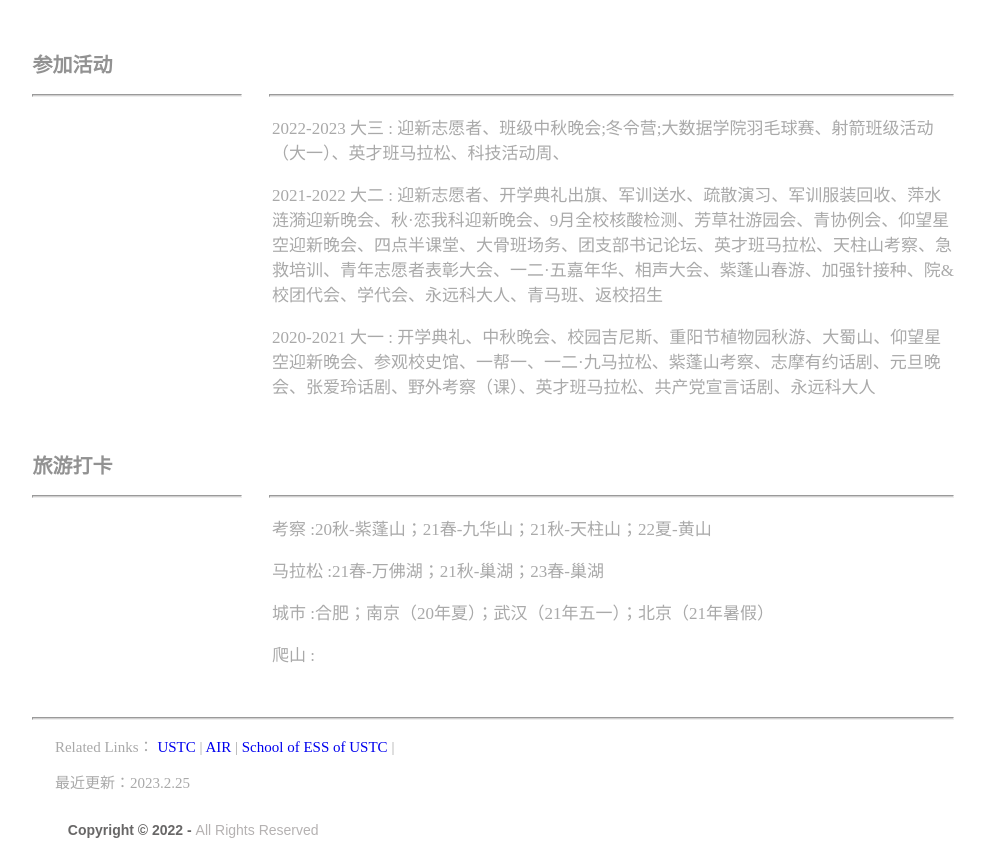
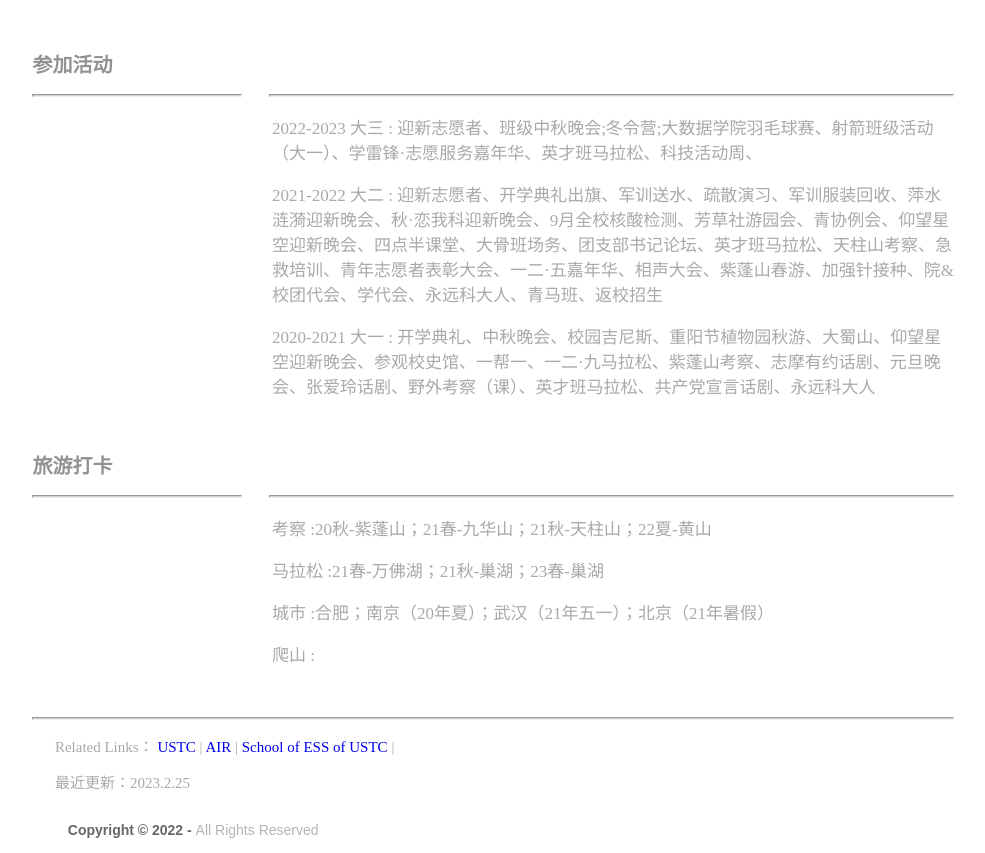
Before and after one commit to ZhuoyaoH/ZhuoyaoH.github.io, a plain HTML site: page index.html in a window 1280 px wide. Shown: the part 2474-3327 px from the top of the page, without its empty margins (262-1247 px from the left). Drawn offline with Linux system fonts and the light colour scheme.

Commit message:
Update index.html

```diff
--- a/index.html
+++ b/index.html
@@ -235,7 +235,7 @@ li a:hover:not(.active) {
         <hr class="sectionTitleRule">
         <hr class="sectionTitleRule2">
         <div class="section2Content">
-	  <p style="font-size: 17px;color: darkgray;font-family: 微软雅黑"><span>2022-2023 大三 :</span> 迎新志愿者、班级中秋晚会;冬令营;大数据学院羽毛球赛、射箭班级活动（大一）、英才班马拉松、科技活动周、</p>
+	  <p style="font-size: 17px;color: darkgray;font-family: 微软雅黑"><span>2022-2023 大三 :</span> 迎新志愿者、班级中秋晚会;冬令营;大数据学院羽毛球赛、射箭班级活动（大一）、学雷锋·志愿服务嘉年华、英才班马拉松、科技活动周、</p>
           <p style="font-size: 17px;color: darkgray;font-family: 微软雅黑"><span>2021-2022 大二 :</span> 迎新志愿者、开学典礼出旗、军训送水、疏散演习、军训服装回收、萍水涟漪迎新晚会、秋·恋我科迎新晚会、9月全校核酸检测、芳草社游园会、青协例会、仰望星空迎新晚会、四点半课堂、大骨班场务、团支部书记论坛、英才班马拉松、天柱山考察、急救培训、青年志愿者表彰大会、一二·五嘉年华、相声大会、紫蓬山春游、加强针接种、院&校团代会、学代会、永远科大人、青马班、返校招生</p>
           <p style="font-size: 17px;color: darkgray;font-family: 微软雅黑"><span>2020-2021 大一 :</span> 开学典礼、中秋晚会、校园吉尼斯、重阳节植物园秋游、大蜀山、仰望星空迎新晚会、参观校史馆、一帮一、一二·九马拉松、紫蓬山考察、志摩有约话剧、元旦晚会、张爱玲话剧、野外考察（课）、英才班马拉松、共产党宣言话剧、永远科大人</p>
 		<p>&nbsp</p>
```
